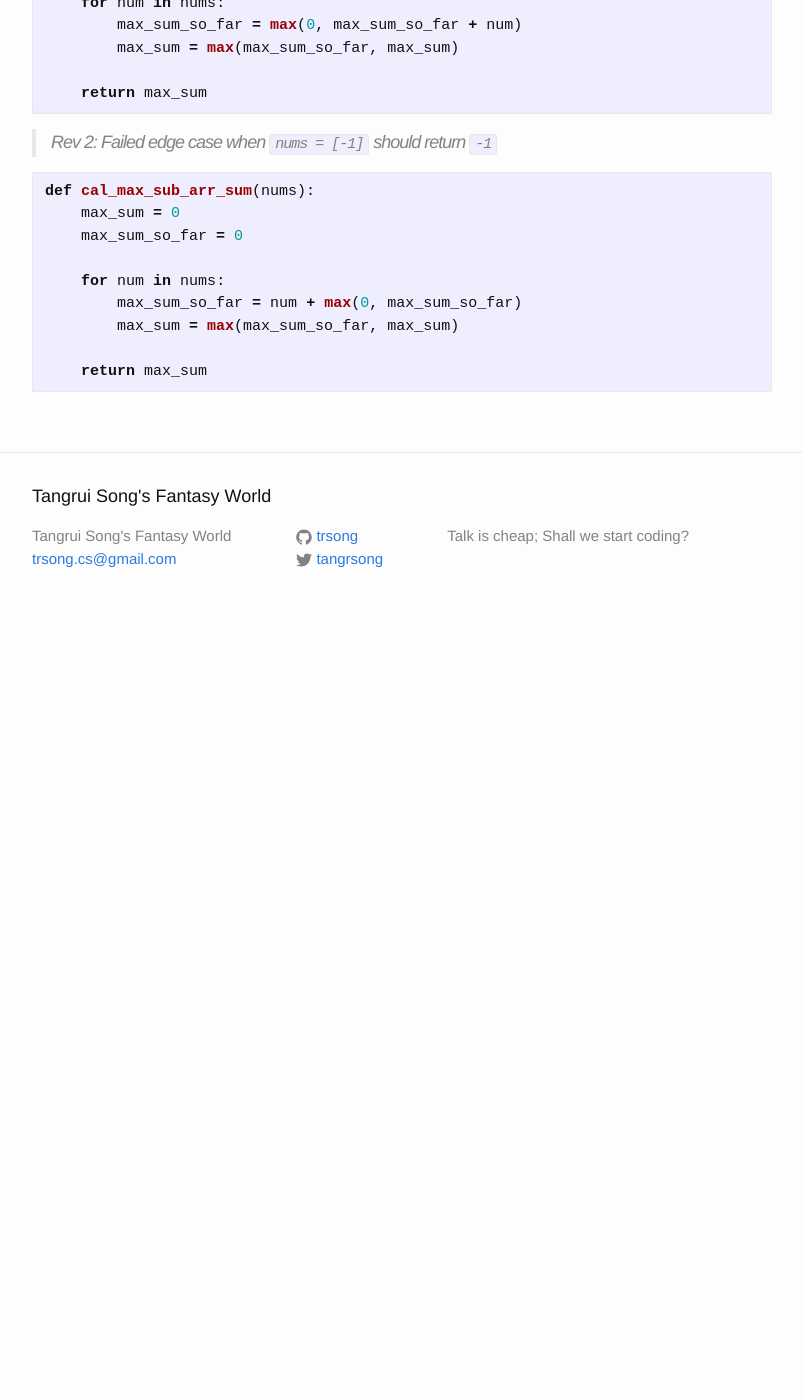
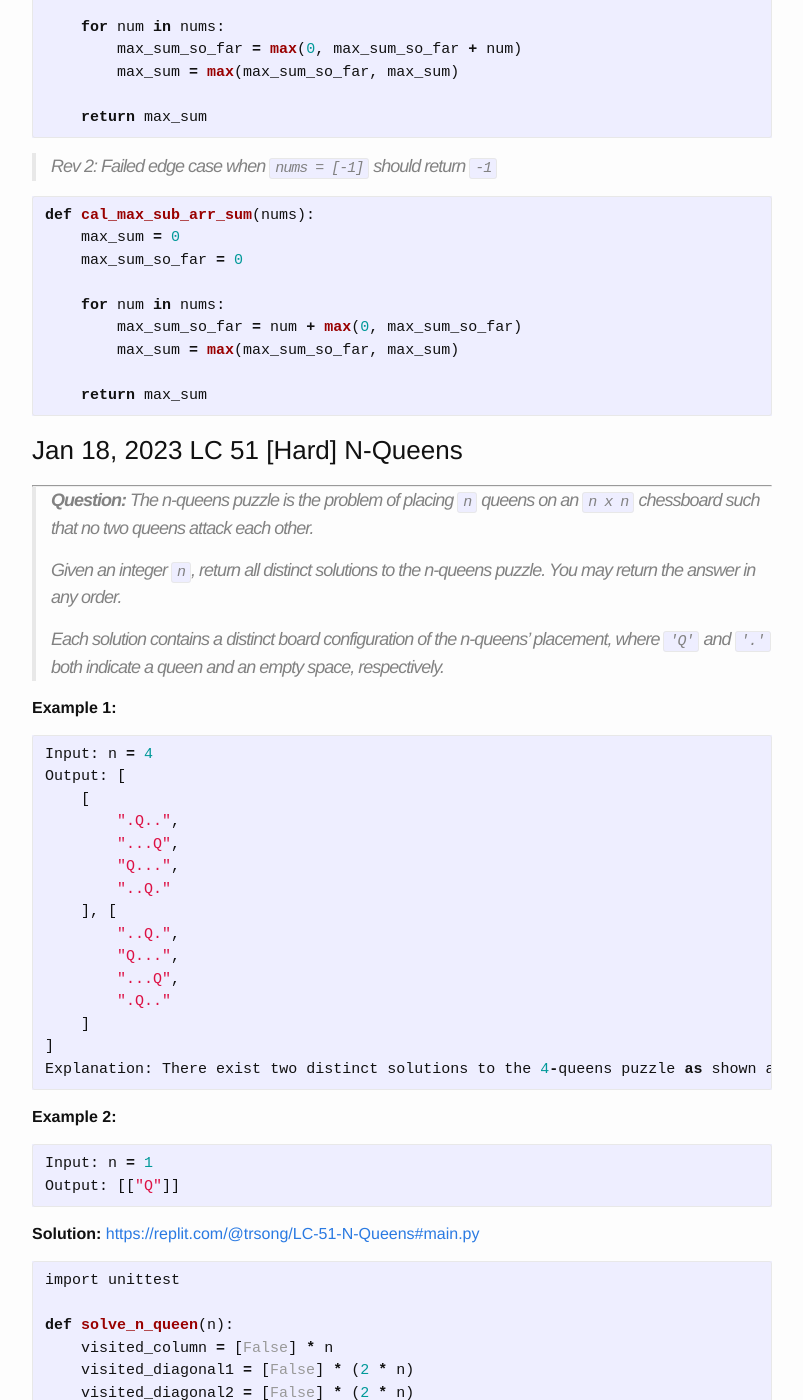
Before and after one commit to trsong/trsong.github.io, a Jekyll site: the page built from _posts/2023-01-01-DailyQuestions.md, in a window 1280 px wide and 1400 px high, scrolled down 37950 px. Shown: the whole window, without its empty margins (238-1041 px from the left). Built offline with Jekyll 4.4.1, drawn with Linux system fonts in a browser that asks for light colours; before the commit the page ends 38580 px from its top, so only the background shows below that; some of the changed text lies outside the part shown.

Commit message:
Add Jan 18 question

````diff
--- a/_posts/2023-01-01-DailyQuestions.md
+++ b/_posts/2023-01-01-DailyQuestions.md
@@ -1783,3 +1783,127 @@ def cal_max_sub_arr_sum(nums):
 
     return max_sum
 ```
+
+### Jan 18, 2023 LC 51 \[Hard\] N-Queens
+---
+> **Question:** The n-queens puzzle is the problem of placing `n` queens on an `n x n` chessboard such that no two queens attack each other.
+>
+> Given an integer `n`, return all distinct solutions to the n-queens puzzle. You may return the answer in any order.
+>
+> Each solution contains a distinct board configuration of the n-queens' placement, where `'Q'` and `'.'` both indicate a queen and an empty space, respectively.
+
+**Example 1:**
+
+```py
+Input: n = 4
+Output: [
+    [
+        ".Q..",
+        "...Q",
+        "Q...",
+        "..Q."
+    ], [
+        "..Q.",
+        "Q...",
+        "...Q",
+        ".Q.."
+    ]
+]
+Explanation: There exist two distinct solutions to the 4-queens puzzle as shown above
+```
+
+**Example 2:**
+
+```py
+Input: n = 1
+Output: [["Q"]]
+```
+
+**Solution:** [https://replit.com/@trsong/LC-51-N-Queens#main.py](https://replit.com/@trsong/LC-51-N-Queens#main.py)
+
+```py
+import unittest
+
+def solve_n_queen(n):
+    visited_column = [False] * n
+    visited_diagonal1 = [False] * (2 * n)
+    visited_diagonal2 = [False] * (2 * n)
+    res = []
+    rows = [None] * n
+
+    def backtrack(r):
+        if r >= n:
+            res.append(format_grid(rows))
+        else:
+            for c in range(n):
+                d1 = r + c
+                d2 = n + r - c
+
+                if visited_column[c] or visited_diagonal1[d1] or visited_diagonal2[d2]:
+                    continue
+
+                visited_column[c] = True
+                visited_diagonal1[d1] = True
+                visited_diagonal2[d2] = True
+                rows[r] = c
+
+                backtrack(r + 1)
+
+                rows[r] = None
+                visited_column[c] = False
+                visited_diagonal1[d1] = False
+                visited_diagonal2[d2] = False
+
+    backtrack(0)
+    return res
+
+
+def format_grid(columns):
+    n = len(columns)
+    rows = []
+    for r, c in enumerate(columns):
+        rows.append('.' * c + 'Q' + '.' * (n - 1 - c))
+    return rows
+
+
+class SolveNQueenSpec(unittest.TestCase):
+    def assertResult(self, expected, res):
+        display_grid = lambda g: '\n' + '\n'.join(g) + '\n'
+        formated_expected = set(map(display_grid, expected))
+        formated_res = set(map(display_grid, res))
+
+        if formated_expected != formated_res:
+            print("The following is missing")
+            for g in formated_expected - formated_res:
+                print(g)
+
+            print("The following is unexpected:")
+            for g in formated_res - formated_expected:
+                print(g)
+
+        self.assertEqual(formated_expected, formated_res)
+
+    def testExample1(self):
+        n = 4
+        expected = [[
+            ".Q..",
+            "...Q",
+            "Q...",
+            "..Q."
+        ], [
+            "..Q.",
+            "Q...",
+            "...Q",
+            ".Q.."
+        ]]
+        self.assertResult(expected, solve_n_queen(n))
+
+    def testExample2(self):
+        n = 1
+        expected = [["Q"]]
+        self.assertResult(expected, solve_n_queen(n))
+
+
+if __name__ == '__main__':
+    unittest.main(exit=False, verbosity=2)
+```
````
